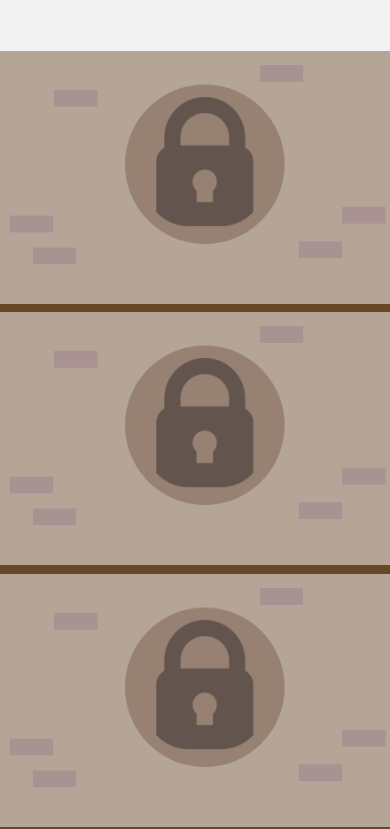
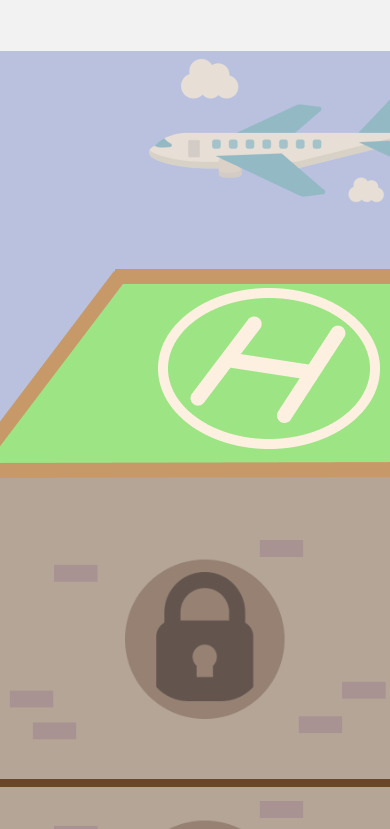
Before and after one commit to ParkJangHa/handali_front, a React Native app in the folder handalsal-i/: screen /ApartScreen in a window 390 px wide. Shown: the top 829 px of the page. Built offline with nearby package versions, Linux system fonts and the light colour scheme.

Commit message:
feat: 아파트 옥상 추가

```diff
--- a/handalsal-i/screens/ApartScreen.js
+++ b/handalsal-i/screens/ApartScreen.js
@@ -10,7 +10,7 @@ const ApartScreen = () => {
   const [data, setData] = useState([]); // 아파트 데이터
   const flatListRef = useRef(null); // FlatList 참조
 
-  // 🟢 **항상 12층 유지하는 기본 데이터 생성**
+  // **항상 12층 유지하는 기본 데이터 생성**
   const generateDefaultFloors = () => {
     return Array.from({ length: 12 }, (_, index) => {
       const floorNumber = 12 - index; // 아래에서부터 층 번호 설정
@@ -28,24 +28,23 @@ const ApartScreen = () => {
     });
   };
 
-  // 초기 데이터 설정 (API 없이 로컬 데이터 사용)
-//   useEffect(() => {
-//     setData(generateDefaultFloors());
-//   }, []);
-   // 초기 데이터 설정 (API 없이 로컬 데이터 사용)
-   useEffect(() => {
+  // **초기 데이터 설정**
+  useEffect(() => {
     const floors = generateDefaultFloors();
     setData(floors);
   }, []);
 
- // ✅ **아파트 화면이 열릴 때 자동으로 1층으로 스크롤 이동**
- useFocusEffect(
+  // **FlatList가 렌더링되면 즉시 1층이 보이도록 함**
+  const scrollToBottom = () => {
+    if (flatListRef.current) {
+      flatListRef.current.scrollToEnd({ animated: true });
+    }
+  };
+
+  // **아파트 화면이 열릴 때 즉시 1층으로 이동**
+  useFocusEffect(
     React.useCallback(() => {
-      if (flatListRef.current && data.length > 0) {
-        requestAnimationFrame(() => {
-          flatListRef.current.scrollToEnd({ animated: false });
-        });
-      }
+      scrollToBottom();
     }, [data])
   );
 
@@ -61,16 +60,23 @@ const ApartScreen = () => {
 
   return (
     <View style={styles.container}>
-        {/* 잠금 및 한달이 층 */}
+
+    {/* 잠금 및 한달이 층 */}
       <FlatList
-       ref={flatListRef} // ✅ FlatList 참조 추가
+       ref={flatListRef}
        onContentSizeChange={() => {
-        if (flatListRef.current) {
-          flatListRef.current.scrollToEnd({ animated: false });
-        }
-      }} // ✅ 처음 렌더링될 때 자동으로 1층으로 이동
+        scrollToBottom();
+      }}
         data={data}
         keyExtractor={(item) => item.floor.toString()}
+        ListHeaderComponent={ //아파트 꼭대기
+            <View style={styles.topBuilding}>
+              <Image
+                source={require("../assets/apartRoofTop.png")}
+                style={styles.rooftopImage}
+              />
+            </View>
+          }
         renderItem={({ item }) => (
           <TouchableOpacity //잠금인지 아닌지 판별
             style={item.locked ? styles.lockedContainer : styles.itemContainer}
@@ -133,13 +139,21 @@ const styles = StyleSheet.create({
     marginTop: SCREEN_HEIGHT * 0.06,
     backgroundColor:'#F9D9B5'
   },
+  topBuilding:{
+    backgroundColor:'#878282',
+    opacity:0.6
+  },
+  rooftopImage:{
+    width: "100%",
+  },
+
   itemContainer: {
     height:SCREEN_HEIGHT*0.3,
     backgroundColor: '#F9D9B5',
     padding:SCREEN_HEIGHT*0.02
   },
   lockedContainer: {
-    // marginBottom: 10,
+    // marginTop:0
   },
   lockIcon:{
     width:"100%",
```
Also changed, not shown: handalsal-i/assets/apartRoofTop.png (added).
